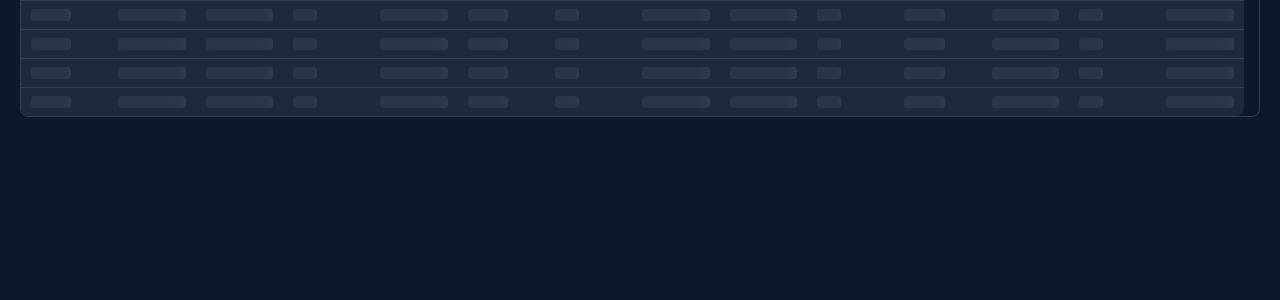
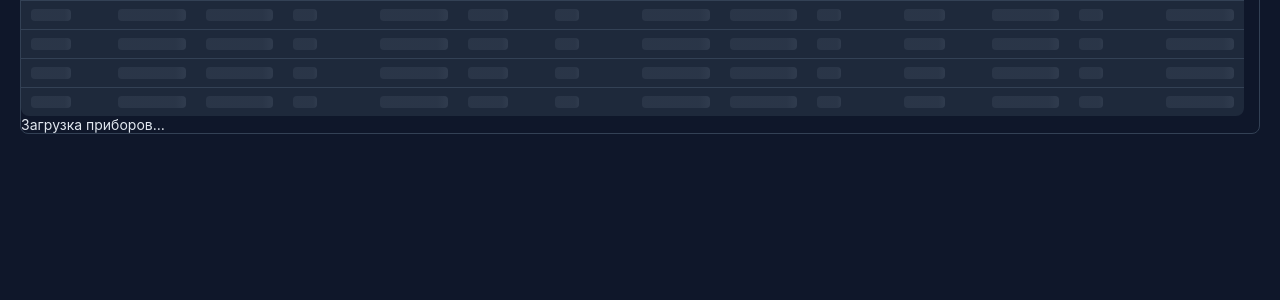
Before and after one commit to SarinViktor8755/kipDB, a web app: page / in a window 1280 px wide. Shown: the part 398-698 px from the top of the page. Run offline with its HTML, style and script files only (its server is not run), Linux system fonts and the light colour scheme; data that the repository does not hold is empty.

Commit message:
Add device pagination scroll sentinel

```diff
--- a/src/main/resources/public/index.html
+++ b/src/main/resources/public/index.html
@@ -107,6 +107,7 @@
                 </thead>
                 <tbody></tbody>
             </table>
+            <div id="devicePageSentinel" class="device-page-sentinel" aria-live="polite">Загрузка приборов…</div>
         </div>
         <div id="emptyAll" class="empty" hidden>Нет приборов</div>
     </section>
```
